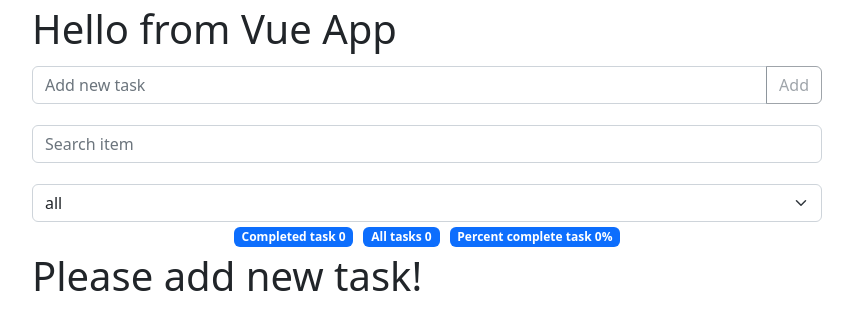
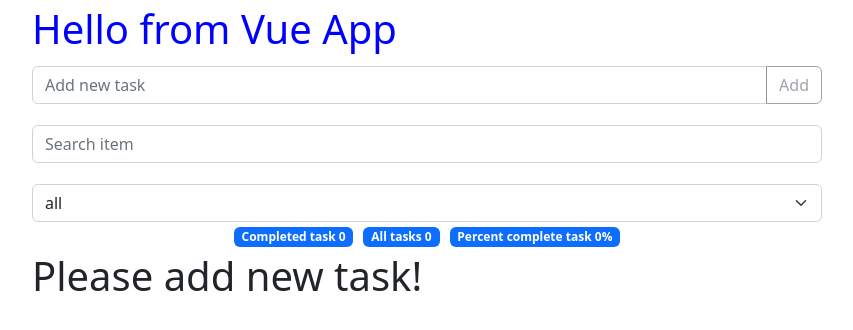
Before and after one commit to TrAs13/VueMaster, a Vue app: page / in a window 1280 px wide. Shown: the top 330 px of the page, without its empty margins (213-1066 px from the left). Built offline with nearby package versions, Linux system fonts and the light colour scheme.

Commit message:
Выполнил задание №1 урока №4

```diff
--- a/src/App.vue
+++ b/src/App.vue
@@ -1,5 +1,5 @@
 <template>
-  <h1>{{ msg }}</h1>
+  <h1 v-color="msgColor">{{ msg }}</h1>
   <TodoAddForm v-on:addnewtask="addnewtask"></TodoAddForm>
   <TodoSearch v-on:searchtask="searchtask"></TodoSearch>
   <TodoFilter v-on:changefilter="changefilter"></TodoFilter>
@@ -34,6 +34,7 @@
   data() {
     return {
       msg: "Hello from Vue App",
+      msgColor: "blue",
       filter: "all",
       filtertext: "",
       todoItems: [],
--- /dev/null
+++ b/src/directives/color.js
@@ -0,0 +1,5 @@
+export default {
+  beforeMount: (el, bindings) => {
+    el.style.color = bindings.value;
+  },
+};
--- a/src/main.js
+++ b/src/main.js
@@ -1,4 +1,9 @@
-import { createApp } from 'vue'
-import App from './App.vue'
+import { createApp } from "vue";
+import App from "./App.vue";
+import colorDirective from "./directives/color";
 
-createApp(App).mount('#app')
+const app = createApp(App);
+
+app.directive("color", colorDirective);
+
+app.mount("#app");
```
